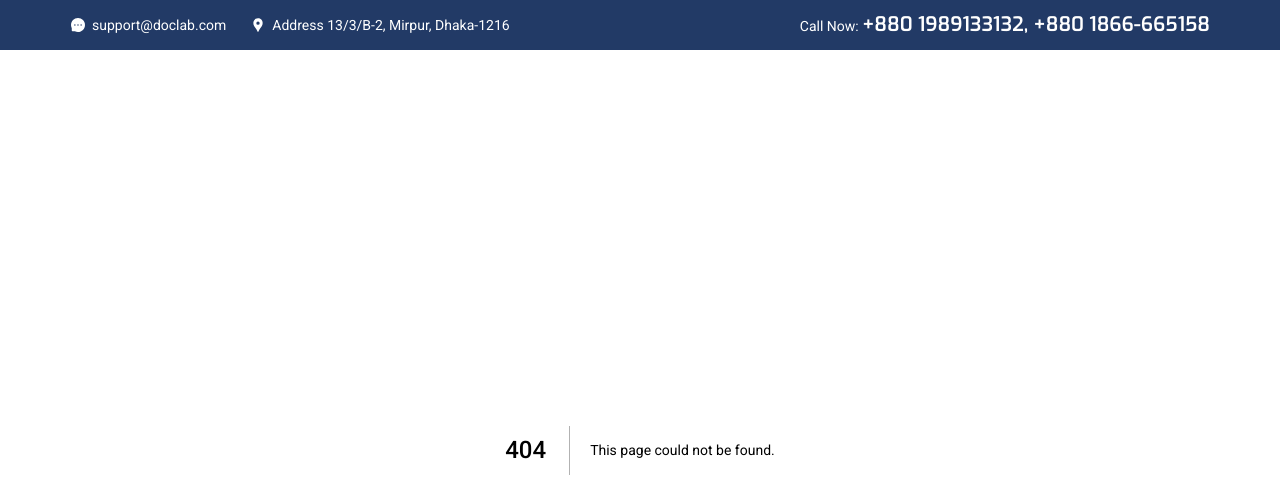
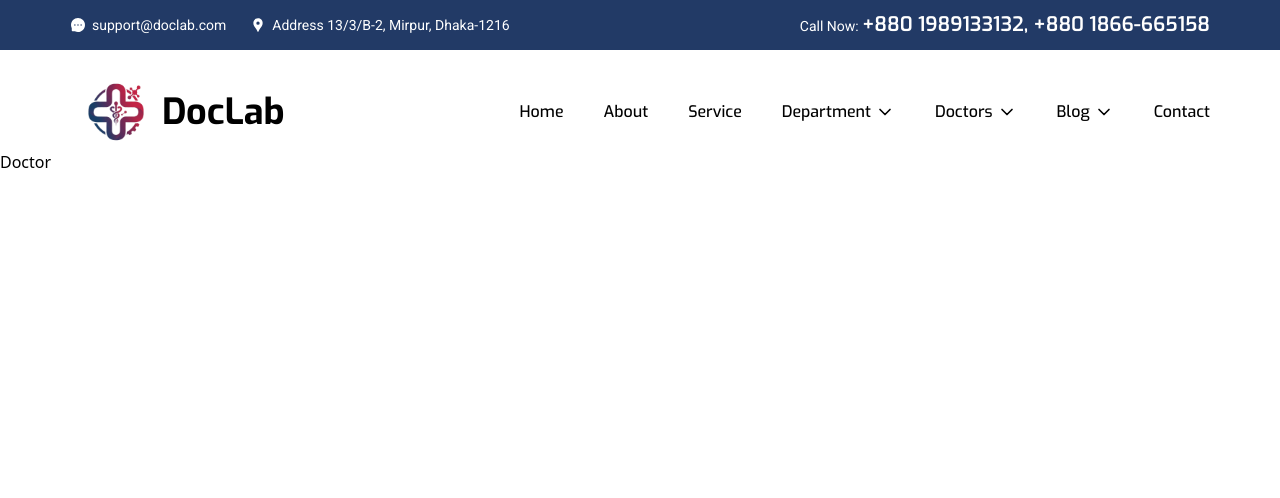
Before and after one commit to mubtasimprime/DocLab, a Next.js app: page /doctors in a window 1280 px wide. Before the commit this address had no page. Shown: the top 498 px of the page. Built offline with nearby package versions, Linux system fonts and the light colour scheme.

Commit message:
Navbar part done

```diff
--- /dev/null
+++ b/app/(client)/blog/page.tsx
@@ -0,0 +1,7 @@
+import React from "react";
+
+const Blog = () => {
+  return <div>Blog</div>;
+};
+
+export default Blog;
--- /dev/null
+++ b/app/(client)/contact/page.tsx
@@ -0,0 +1,7 @@
+import React from "react";
+
+const Contact = () => {
+  return <div>Contact</div>;
+};
+
+export default Contact;
--- /dev/null
+++ b/app/(client)/department/page.tsx
@@ -0,0 +1,7 @@
+import React from "react";
+
+const Department = () => {
+  return <div>Department</div>;
+};
+
+export default Department;
--- /dev/null
+++ b/app/(client)/doctors/page.tsx
@@ -0,0 +1,11 @@
+import React from 'react';
+
+const Doctor = () => {
+    return (
+        <div>
+            Doctor
+        </div>
+    );
+};
+
+export default Doctor;
--- /dev/null
+++ b/app/(client)/service/page.tsx
@@ -0,0 +1,7 @@
+import React from "react";
+
+const Service = () => {
+  return <div>Service</div>;
+};
+
+export default Service;
--- a/app/layout.js
+++ b/app/layout.js
@@ -1,6 +1,7 @@
 import { Exo, Roboto } from "next/font/google";
 import "./styles/globals.css";
 import TopNav from "@/components/client/home/TopNav";
+import Navbar from "@/components/client/home/Navbar";
 
 const roboto = Roboto({
   variable: "--font-roboto",
@@ -28,6 +29,7 @@ export default function RootLayout({ children }) {
     >
       <body className="min-h-full flex flex-col">
         <TopNav></TopNav>
+        <Navbar></Navbar>
         {children}
       </body>
     </html>
--- /dev/null
+++ b/components/client/home/Navbar.tsx
@@ -0,0 +1,70 @@
+import Container from "@/components/ui/Container";
+import Image from "next/image";
+import Link from "next/link";
+import Logo from "public/logo.png";
+import { ChevronDown } from "lucide-react";
+
+const dropdownLinks = {
+  Department: [{ label: "Departments", href: "/department" }],
+  Doctors: [{ label: "Doctors", href: "/doctors" }],
+  Blog: [{ label: "Blog", href: "/blog" }],
+};
+
+const Navbar = () => {
+  return (
+    <>
+      <section className="h-25 py-4">
+        <Container>
+          <section className="flex justify-between items-center">
+            <div className="flex items-center">
+              <Link href={"/"}>
+                <Image className="h-23 w-23" src={Logo} alt="Logo" />
+              </Link>
+              <div className="text-4xl font-bold font-exo">DocLab</div>
+            </div>
+
+            <div className="flex gap-10 font-medium font-exo">
+              <Link href={"/"}>Home</Link>
+              <Link href={"/about"}>About</Link>
+              <Link href={"/service"}>Service</Link>
+
+              {Object.entries(dropdownLinks).map(([label, items]) => (
+                <div key={label} className="relative group">
+                  {/* Trigger */}
+                  <button className="flex items-center gap-1 cursor-pointer">
+                    {label}
+                    <ChevronDown className="w-5 h-5 transition-transform duration-200 group-hover:rotate-180" />
+                  </button>
+
+                  {/* Invisible gap */}
+                  <div className="absolute left-0 top-full h-3 w-full" />
+
+                  {/* Dropdown */}
+                  <div className="absolute left-0 top-full mt-3 w-48 bg-white shadow-lg opacity-0 invisible translate-y-2 group-hover:opacity-100 group-hover:visible group-hover:translate-y-0 transition-all duration-200 ease-out z-50 border-t-5 border-secondary">
+                    {items.map((item, i) => (
+                      <Link
+                        key={item.href}
+                        href={item.href}
+                        className={`block px-4 py-3 text-gray-700 hover:text-red-500 ${
+                          i !== items.length - 1
+                            ? "border-b border-gray-100"
+                            : ""
+                        }`}
+                      >
+                        {item.label}
+                      </Link>
+                    ))}
+                  </div>
+                </div>
+              ))}
+
+              <Link href={"/contact"}>Contact</Link>
+            </div>
+          </section>
+        </Container>
+      </section>
+    </>
+  );
+};
+
+export default Navbar;
--- a/tsconfig.json
+++ b/tsconfig.json
@@ -30,6 +30,6 @@
     "**/*.mts",
     "**/*.ts",
     "**/*.tsx"
-, "components/client/home/TopNav.tsx"  ],
+, "components/client/home/TopNav.tsx", "components/client/home/Navbar.tsx"  ],
   "exclude": ["node_modules"]
 }
```
Also changed, not shown: public/logo.png (added).
